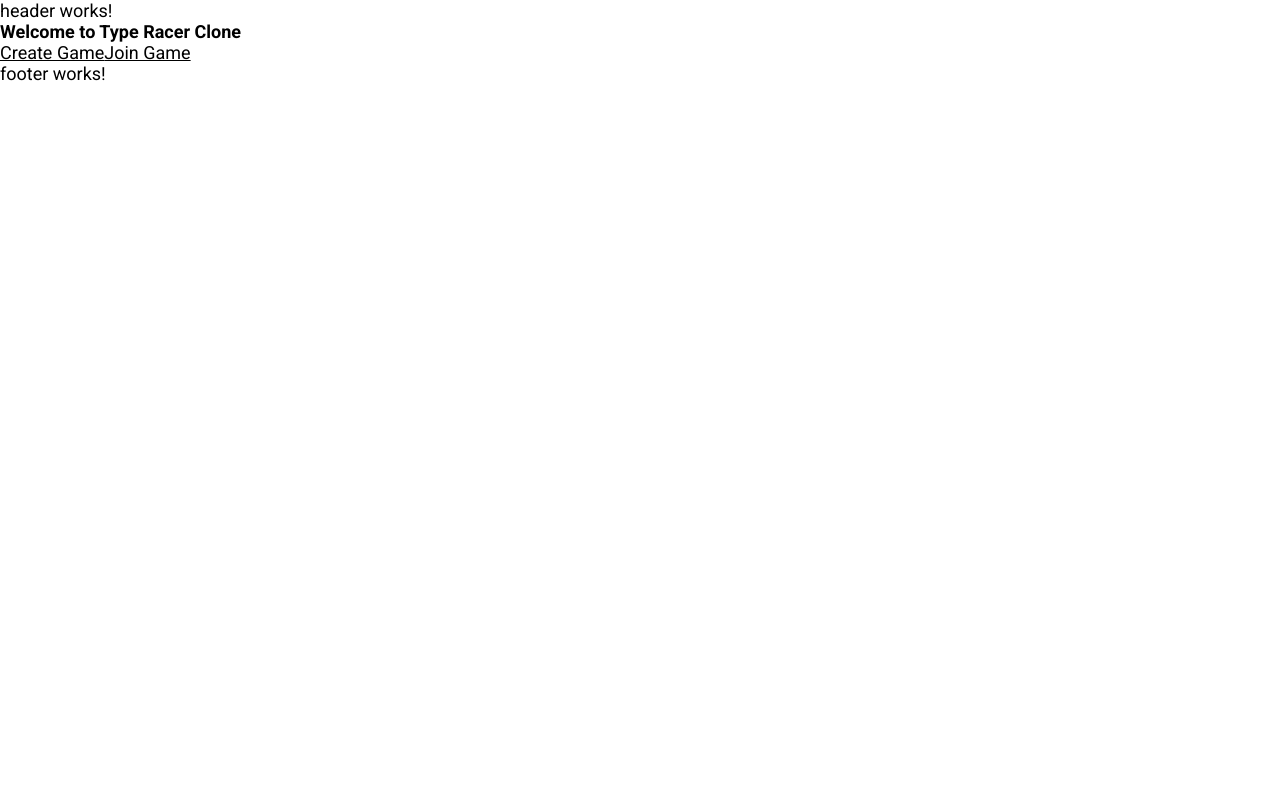
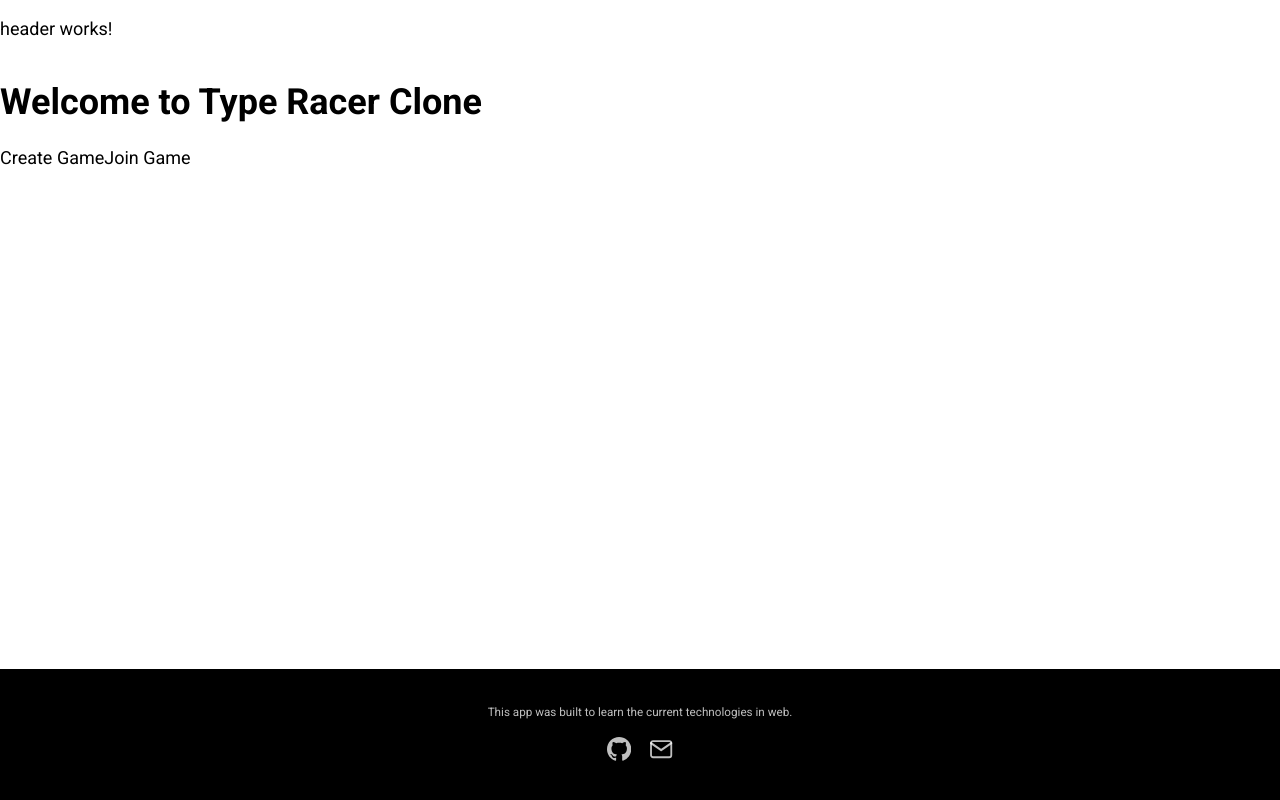
Before and after one commit to DYSLEVIUM/Typeracer-Clone, an Angular app in the folder client/: page / in a window 1280 px wide. Built offline with nearby package versions, Linux system fonts and the light colour scheme.

Commit message:
made footer ui

```diff
--- a/client/src/app/app.component.html
+++ b/client/src/app/app.component.html
@@ -1,3 +1,5 @@
-<app-header></app-header>
-<router-outlet></router-outlet>
-<app-footer></app-footer>
+<div class="main-container">
+  <app-header></app-header>
+  <router-outlet></router-outlet>
+  <app-footer></app-footer>
+</div>
--- a/client/src/app/app.component.scss
+++ b/client/src/app/app.component.scss
@@ -0,0 +1,16 @@
+.main-container {
+  position: relative;
+  display: flex;
+  flex-direction: column;
+
+  min-height: 100vh;
+
+  app-header {
+    position: static;
+    top: 0;
+  }
+  app-footer {
+    position: absolute;
+    bottom: 0;
+  }
+}
--- a/client/src/app/app.component.ts
+++ b/client/src/app/app.component.ts
@@ -1,5 +1,4 @@
 import { Component } from '@angular/core';
-import { SocketConfigService } from './core/services/socketConfig/socket-config.service';
 
 @Component({
   selector: 'app-root',
--- a/client/src/app/core/footer/footer.component.html
+++ b/client/src/app/core/footer/footer.component.html
@@ -1 +1,41 @@
-<p>footer works!</p>
+<div class="main-container">
+  <div class="footer-heading">
+    This app was built to learn the current technologies in web.
+  </div>
+  <div class="links">
+    <a
+      href="https://github.com/Pushpakant/typeracer-clone"
+      target="_blank"
+      title="Github Repository"
+    >
+      <svg
+        viewBox="0 0 16 16"
+        version="1.1"
+        aria-hidden="true"
+        class="github-logo"
+      >
+        <path
+          fill-rule="evenodd"
+          d="M8 0C3.58 0 0 3.58 0 8c0 3.54 2.29 6.53 5.47 7.59.4.07.55-.17.55-.38 0-.19-.01-.82-.01-1.49-2.01.37-2.53-.49-2.69-.94-.09-.23-.48-.94-.82-1.13-.28-.15-.68-.52-.01-.53.63-.01 1.08.58 1.23.82.72 1.21 1.87.87 2.33.66.07-.52.28-.87.51-1.07-1.78-.2-3.64-.89-3.64-3.95 0-.87.31-1.59.82-2.15-.08-.2-.36-1.02.08-2.12 0 0 .67-.21 2.2.82.64-.18 1.32-.27 2-.27.68 0 1.36.09 2 .27 1.53-1.04 2.2-.82 2.2-.82.44 1.1.16 1.92.08 2.12.51.56.82 1.27.82 2.15 0 3.07-1.87 3.75-3.65 3.95.29.25.54.73.54 1.48 0 1.07-.01 1.93-.01 2.2 0 .21.15.46.55.38A8.013 8.013 0 0016 8c0-4.42-3.58-8-8-8z"
+        ></path>
+      </svg>
+    </a>
+    <a href="mailto:pushpakantbehera@hotmail.com" title="Contact Me">
+      <svg
+        class="mail-logo"
+        xmlns="http://www.w3.org/2000/svg"
+        viewBox="0 0 24 24"
+        fill="none"
+        stroke="currentColor"
+        stroke-width="2"
+        stroke-linecap="round"
+        stroke-linejoin="round"
+      >
+        <path
+          d="M4 4h16c1.1 0 2 .9 2 2v12c0 1.1-.9 2-2 2H4c-1.1 0-2-.9-2-2V6c0-1.1.9-2 2-2z"
+        ></path>
+        <polyline class="mail-logo" points="22,6 12,13 2,6"></polyline>
+      </svg>
+    </a>
+  </div>
+</div>
--- a/client/src/app/core/footer/footer.component.scss
+++ b/client/src/app/core/footer/footer.component.scss
@@ -0,0 +1,64 @@
+.main-container {
+  background-color: rgba(0, 0, 0, 1);
+
+  color: rgba(255, 255, 255, 0.75);
+  font-size: 0.65rem;
+
+  padding: 2rem;
+  width: 100vw;
+
+  display: flex;
+  flex-direction: column;
+  justify-content: space-between;
+  align-items: center;
+
+  .footer-heading {
+    text-align: center;
+  }
+
+  .links {
+    display: flex;
+    flex-direction: row;
+    justify-content: center;
+    align-items: center;
+
+    margin: 1rem 0 0 0;
+    svg {
+      width: 1.35rem;
+      height: 1.35rem;
+      margin: 0 0.5rem;
+
+      &:hover {
+        path {
+          user-select: none;
+        }
+      }
+    }
+
+    .github-logo {
+      path {
+        fill: rgba(255, 255, 255, 0.75);
+      }
+
+      &:hover {
+        path {
+          fill: rgba(255, 255, 255, 1);
+        }
+      }
+    }
+
+    .mail-logo {
+      path {
+        fill: transparent;
+        stroke-width: 0.1rem;
+      }
+
+      &:hover {
+        path {
+          stroke: rgba(255, 255, 255, 1);
+        }
+        stroke: rgba(255, 255, 255, 1);
+      }
+    }
+  }
+}
--- a/client/src/assets/scss/styles.scss
+++ b/client/src/assets/scss/styles.scss
@@ -1,19 +1,26 @@
 @import url("https://fonts.googleapis.com/css2?family=Roboto:wght@100;300;400;500;700;900&display=swap");
 
-* {
+:root {
+  font-family: "Roboto";
+  font-size: 18px;
+}
+
+html,
+body {
   margin: 0;
   padding: 0;
+  min-height: 100vh;
+}
 
-  font-family: "Roboto";
-  font-size: 18px;
-  color: rgba(0, 0, 0, 1);
-
+* {
   -webkit-font-smoothing: antialiased;
   -moz-osx-font-smoothing: grayscale;
 
   box-sizing: border-box;
-  overflow-x: hidden;
   outline: none;
+}
 
-  user-select: none;
+a {
+  color: inherit;
+  text-decoration: none;
 }
```
